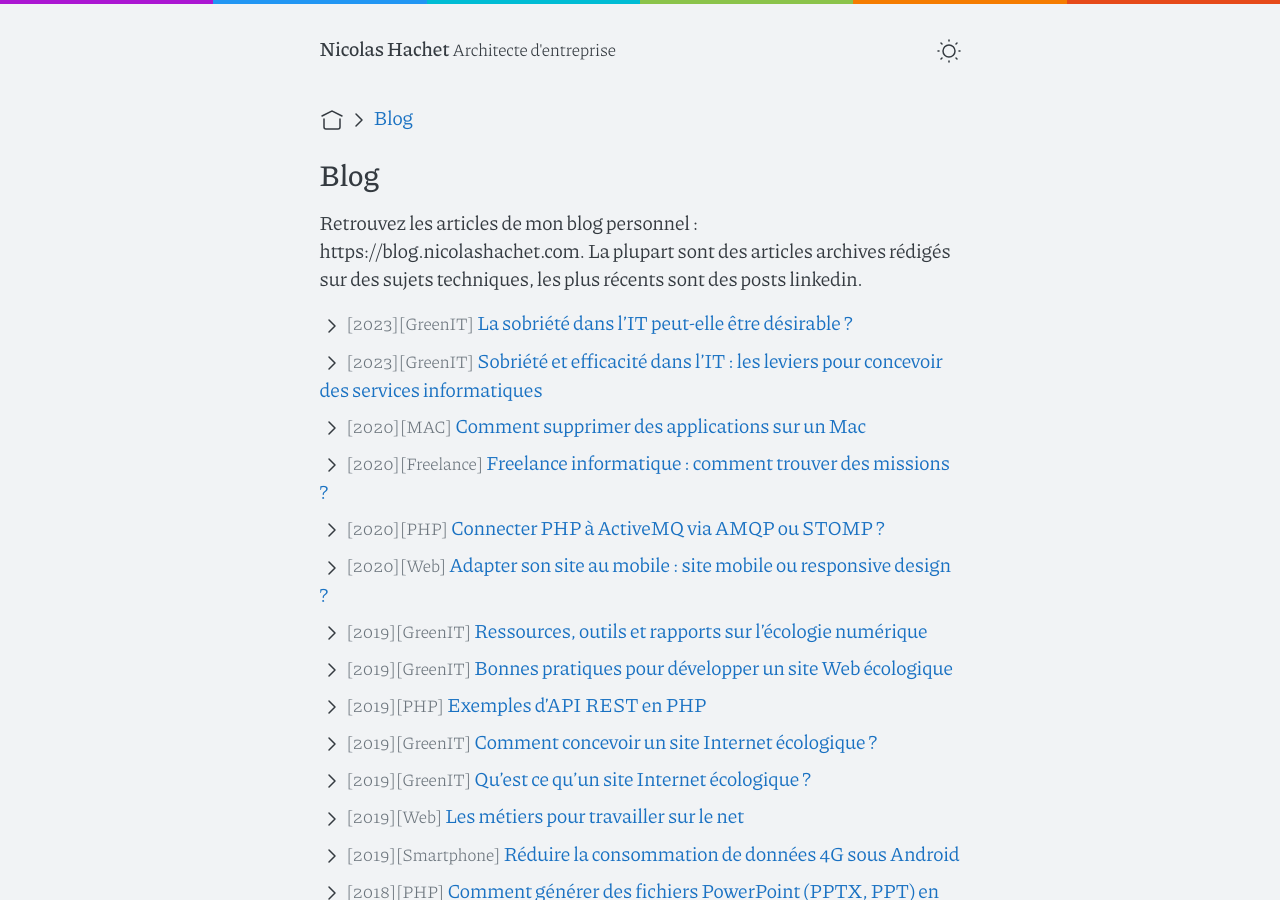
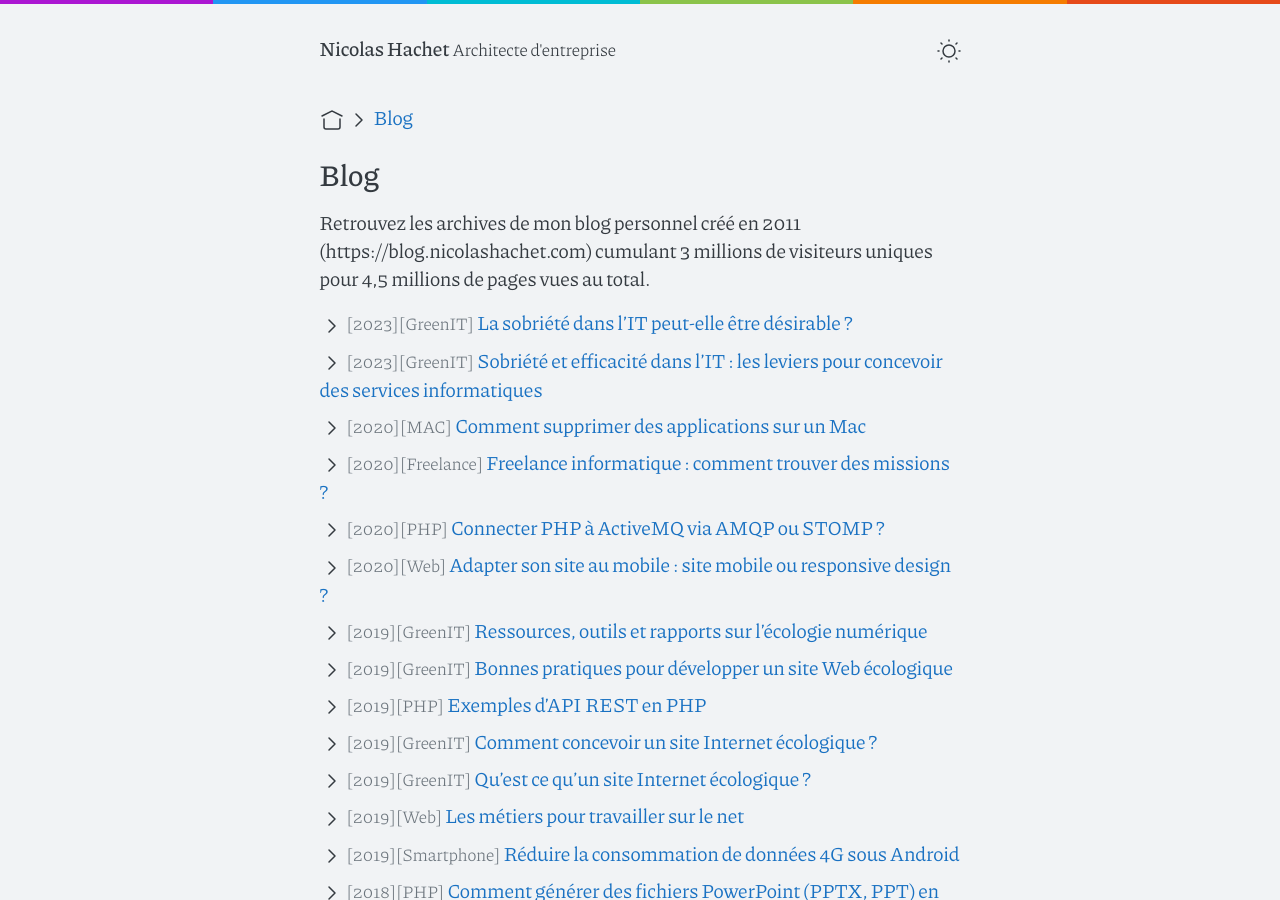
Before and after one commit to nicolashachet/nicolashachet.github.io, a Jekyll site: the page built from blog.md, in a window 1280 px wide and 900 px high. Built offline with Jekyll 4.4.1, drawn with Linux system fonts in a browser that asks for light colours.

Commit message:
Removed: x / twitter Changed: blog description

```diff
--- a/_config.yml
+++ b/_config.yml
@@ -20,7 +20,6 @@ phone:
 social:
   github: nicolashachet
   linkedin: nicolas-hachet
-  x: nicolashachet
 
 # build settings
 permalink: /:categories/:title # none # https://jekyllrb.com/docs/permalinks/#permalink-style-examples
--- a/_includes/particles-home.html
+++ b/_includes/particles-home.html
@@ -6,7 +6,6 @@
     <h1 class="particles-title">{{ site.title }}</h1>
     <h1 class="particles-subtitle">{{ site.taglong }}</h1>
     <div class="nowrap">
-      <a class="particles-icon" href="https://twitter.com/{{ site.social.x }}">{% include svg/x.svg %}</a>
       <a class="particles-icon" href="https://www.linkedin.com/in/{{ site.social.linkedin }}">{% include svg/linkedin.svg %}</a>
       <a class="particles-icon" href="https://github.com/{{ site.social.github }}">{% include svg/github.svg %}</a>
 
--- a/blog.md
+++ b/blog.md
@@ -3,8 +3,7 @@ layout: post
 title: Blog
 ---
 
-Retrouvez les articles de mon blog personnel : https://blog.nicolashachet.com.
-La plupart sont des articles archives rédigés sur des sujets techniques, les plus récents sont des posts linkedin.
+Retrouvez les archives de mon blog personnel créé en 2011 (https://blog.nicolashachet.com) cumulant 3 millions de visiteurs uniques pour 4,5 millions de pages vues au total.
 
 {% for post in site.posts %}
 <div class="mb-2">
```
